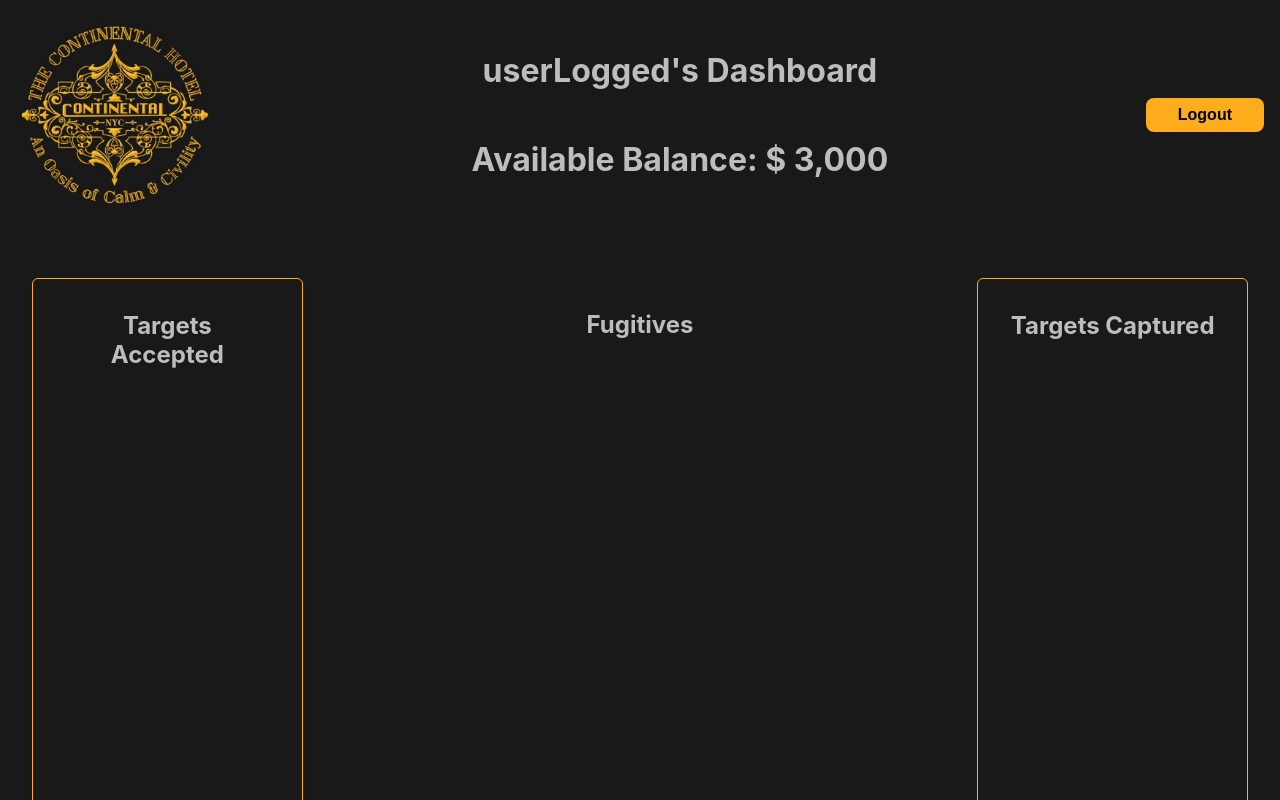
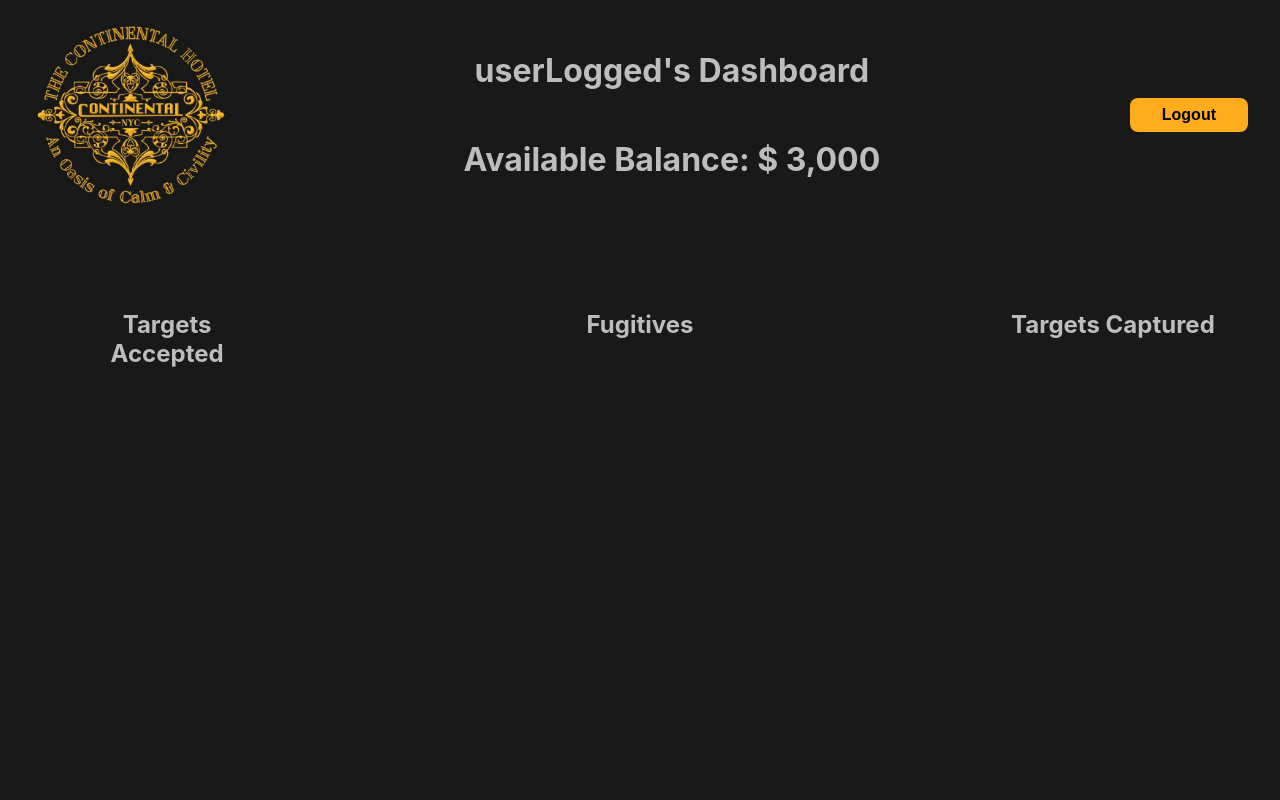
Before and after one commit to nicopicchio/solo-project-client, a React (Create React App) app: page /dashboard in a window 1280 px wide. Shown: the top 800 px of the page. Built offline with nearby package versions, Linux system fonts and the light colour scheme; sample sign-in values are in the browser's storage.

Commit message:
sign out functionality implemented

```diff
--- a/src/components/Dashboard/Dashboard.css
+++ b/src/components/Dashboard/Dashboard.css
@@ -1,5 +1,4 @@
 header {
-  width: 100vw;
   display: flex;
   justify-content: space-between;
 }
@@ -8,6 +7,10 @@ main {
   margin: 3rem 2rem 0;
   display: flex;
   justify-content: space-between;
+}
+
+#logo-top-left {
+  margin-left: 1rem;
 }
 
 .dashboard-title-container {
@@ -29,12 +32,11 @@ main {
 }
 
 #logout-button {
-  margin: auto 1rem;
+  margin: auto 2rem;
   font-weight: bold;
 }
 
 .main-containers {
-  border: 1px solid #ffad1d;
   border-radius: 6px;
   width: 40%;
   height: 1000px;
--- a/src/components/Dashboard/Dashboard.jsx
+++ b/src/components/Dashboard/Dashboard.jsx
@@ -1,16 +1,29 @@
 import '../Dashboard/Dashboard.css';
 import Logo from '../../../src/assets/continental-logo.jpg';
+import { useNavigate } from 'react-router-dom';
 
 function Dashboard() {
+  const navigate = useNavigate();
+  const signOut = (event) => {
+    event.preventDefault();
+    localStorage.clear()
+    navigate('/login')
+  }
+
 	return (
 		<>
 			<header>
-				<img src={Logo} alt='continental hotel logo' width='230px' />
+				<img
+					src={Logo}
+					alt='continental hotel logo'
+					width='230px'
+					id='logo-top-left'
+				/>
 				<div className='dashboard-title-container'>
 					<h2 className='dashboard-heading'>userLogged's Dashboard</h2>
 					<h2 className='dashboard-heading'>Available Balance: $ 3,000</h2>
 				</div>
-				<button id='logout-button'>Logout</button>
+				<button id='logout-button' onClick={signOut}>Logout</button>
 			</header>
 			<main>
 				<div className='main-left-container main-containers'>
```
Lines whose indentation alone changed are shown as unchanged.
